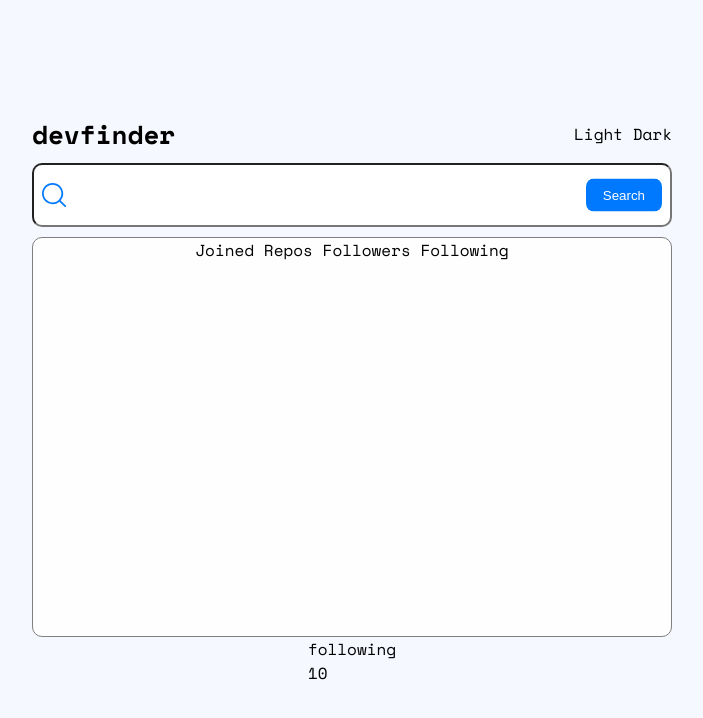
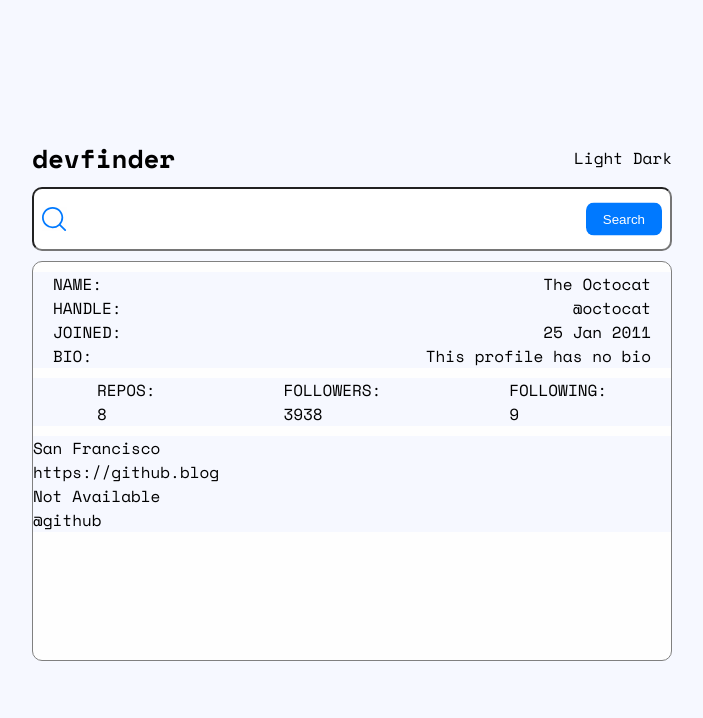
Before and after one commit to unachoza/github-user-search, a React (Vite) app: page / in a window 1280 px wide. Shown: the top 718 px of the page, without its empty margins (288-991 px from the left). Built offline with nearby package versions, Linux system fonts and the light colour scheme.

Commit message:
formating default profile data for octocat

```diff
--- a/src/App.tsx
+++ b/src/App.tsx
@@ -5,22 +5,22 @@ import Form from "./Components/Form/Form";
 import Detail from "./Components/Detail/Detail";
 import "./App.css";
 
-const ProfileDataResult = {
-	name: "",
-	handle: "",
-	joined: "",
-	bio: "",
-	repos: 10,
-	followers: 10,
-	following: 10,
-	location: "san francisco",
-	link: "https:arianna.dev",
-	twitter: "",
-	company: "",
+const INITIAL_PROFILE_DATA = {
+	name: "The Octocat",
+	handle: "@octocat",
+	joined: "25 Jan 2011",
+	bio: "This profile has no bio",
+	repos: 8,
+	followers: 3938,
+	following: 9,
+	location: "San Francisco",
+	link: "https://github.blog",
+	twitter: "Not Available",
+	company: "@github",
 };
 
 const App = () => {
-	const [profile, setProfile] = useState<ProfileData | null>(null);
+	const [profile, setProfile] = useState<ProfileData | null>(INITIAL_PROFILE_DATA);
 
 	return (
 		<body>
@@ -29,8 +29,8 @@ const App = () => {
 				<h3 className="toggle">Light Dark</h3>
 			</nav>
 			<Form />
-			<Card />
-			<Detail label="following" detail="10" />
+			<Card profileData={profile} />
+			{/* <Detail label="following" detail="10" /> */}
 		</body>
 	);
 };
--- a/src/Components/Card/Card.css
+++ b/src/Components/Card/Card.css
@@ -7,3 +7,29 @@
 	border-radius: 10px;
 	background-color: #fefefe;
 }
+.profile-details {
+	margin: 10px 0;
+}
+
+.profile-details > div {
+	display: flex;
+	justify-content: space-between;
+	padding: 0 20px;
+}
+
+div.repo-stats {
+	display: flex;
+	justify-content: space-around;
+	margin: 10px 0;
+}
+
+div.contact-info {
+	display: flex;
+	flex-wrap: wrap;
+	flex-direction: column;
+	margin: 10px 0;
+}
+
+.card-container {
+	display: block;
+}
--- a/src/Components/Card/Card.tsx
+++ b/src/Components/Card/Card.tsx
@@ -1,8 +1,52 @@
 import "./Card.css";
+import { ProfileData } from "../../utils/types";
 
-const Card = () => {
+interface Props {
+	profileData: ProfileData | null;
+}
+
+const Card = ({ profileData }: Props) => {
+	if (!profileData) {
+		return <div>No profile data available</div>;
+	}
 	return (
-		<div className="card-container"> Joined Repos Followers Following</div>
+		<div className="card-container">
+			<div className="profile-details">
+				{Object.entries(profileData as { [s: string]: string | number })
+					.slice(0, 4)
+					.map((entry, i) => {
+						return (
+							<div key={i}>
+								<div>{entry[0].toUpperCase()}:</div>
+								<div>{entry[1]}</div>
+							</div>
+						);
+					})}
+			</div>
+			<div className="repo-stats">
+				{Object.entries(profileData as { [s: string]: string | number })
+					.slice(4, 7)
+					.map((entry, i) => {
+						return (
+							<div key={i}>
+								<div>{entry[0].toUpperCase()}:</div>
+								<div>{entry[1]}</div>
+							</div>
+						);
+					})}
+			</div>
+			<div className="contact-info">
+				{Object.entries(profileData as { [s: string]: string | number })
+					.slice(7)
+					.map((entry, i) => {
+						return (
+							<div key={i}>
+								<div>{entry[1]}</div>
+							</div>
+						);
+					})}
+			</div>
+		</div>
 	);
 };
 
```
